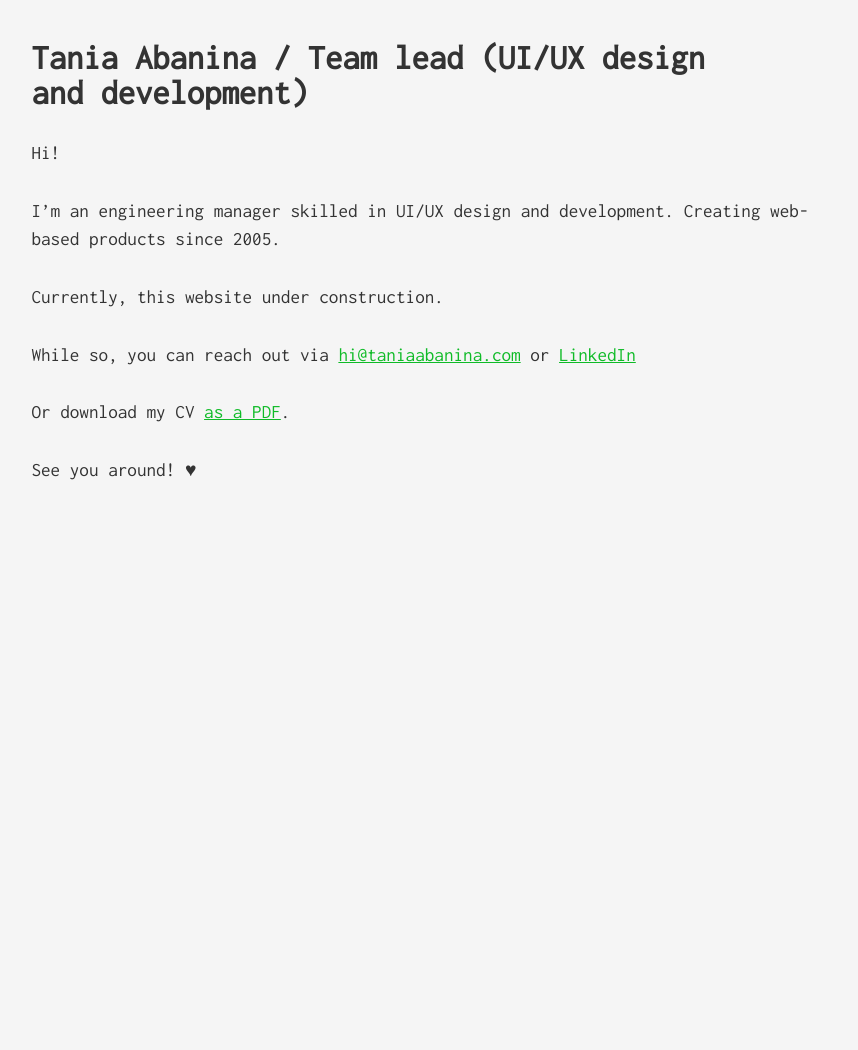
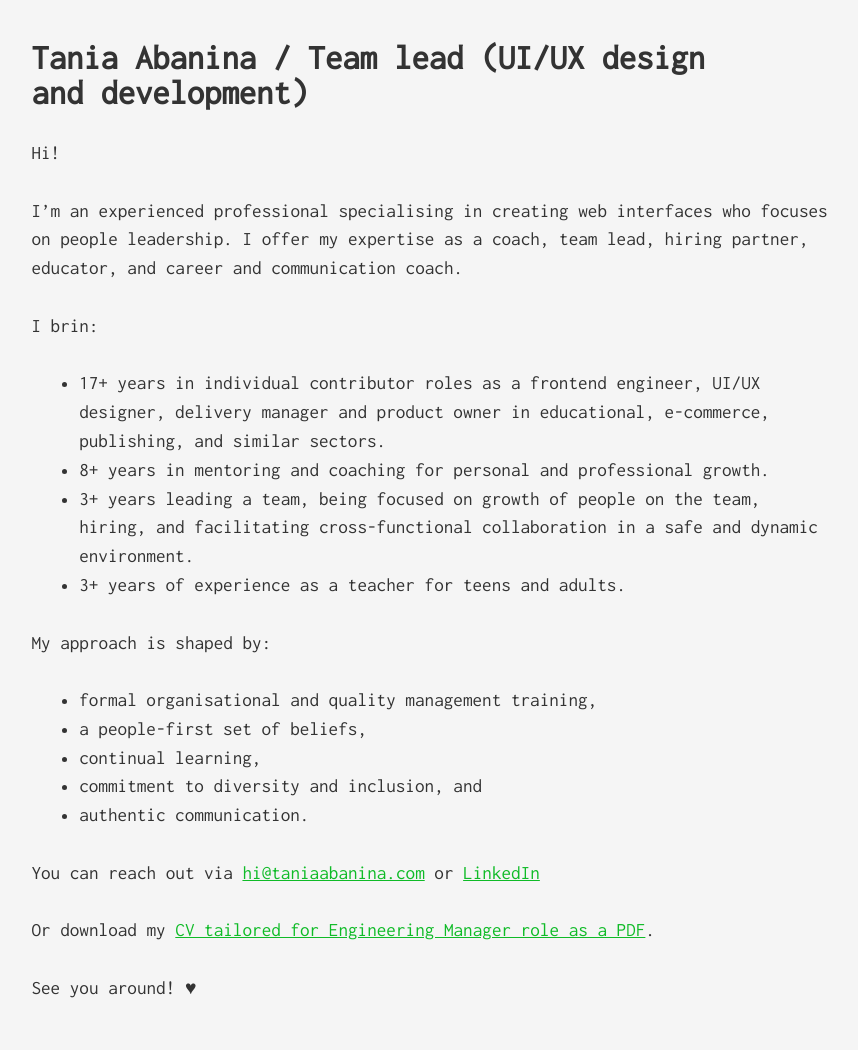
Before and after one commit to tataata/taniaabanina.com, a Jekyll site: the page built from index.md, in a window 1280 px wide. Shown: the whole page, without its empty margins (7-865 px from the left). Built offline with Jekyll 4.4.1, drawn with Linux system fonts in a browser that asks for light colours; before the commit the page ends 900 px from its top, so only the background shows below that.

Commit message:
Update self-intro

```diff
--- a/index.md
+++ b/index.md
@@ -5,12 +5,26 @@ layout: default
 
 Hi!
 
-I'm an engineering manager skilled in UI/UX design and development. Creating web-based products since 2005.
+I'm an experienced professional specialising in creating web interfaces who focuses on people leadership. I offer my expertise as a coach, team lead, hiring partner, educator, and career and communication coach.
 
-Currently, this website under construction.
 
-While so, you can reach out via [hi@taniaabanina.com](mailto:hi@taniaabanina.com) or [LinkedIn](https://www.linkedin.com/in/taniaabanina/)
+I brin:
+* 17+ years in individual contributor roles as a frontend engineer, UI/UX designer, delivery manager and product owner in educational, e-commerce, publishing, and similar sectors.
+* 8+ years in mentoring and coaching for personal and professional growth.
+* 3+ years leading a team, being focused on growth of people on the team, hiring, and facilitating cross-functional collaboration in a safe and dynamic environment.
+* 3+ years of experience as a teacher for teens and adults.
 
-Or download my CV [as a PDF](/Engineering_Manager__CV__Tania_Abanina.pdf).
+
+My approach is shaped by:
+* formal organisational and quality management training,
+* a people-first set of beliefs,
+* continual learning,
+* commitment to diversity and inclusion, and
+* authentic communication.
+
+
+You can reach out via [hi@taniaabanina.com](mailto:hi@taniaabanina.com) or [LinkedIn](https://www.linkedin.com/in/taniaabanina/)
+
+Or download my [CV tailored for Engineering Manager role as a PDF](/Engineering_Manager__CV__Tania_Abanina.pdf).
 
 See you around! ♥
```
